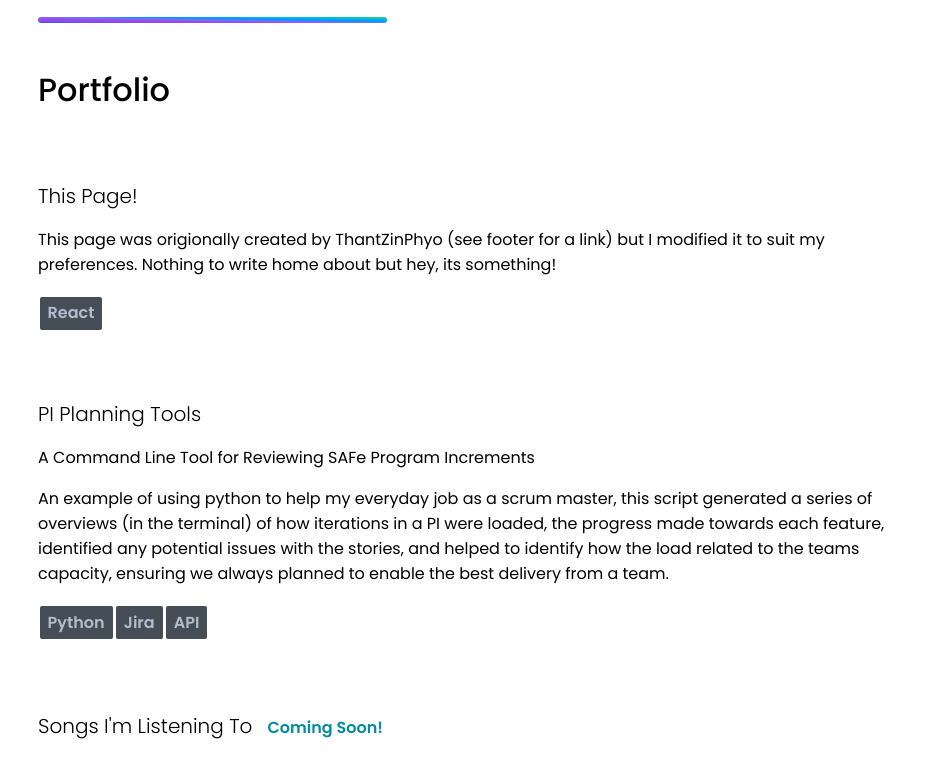
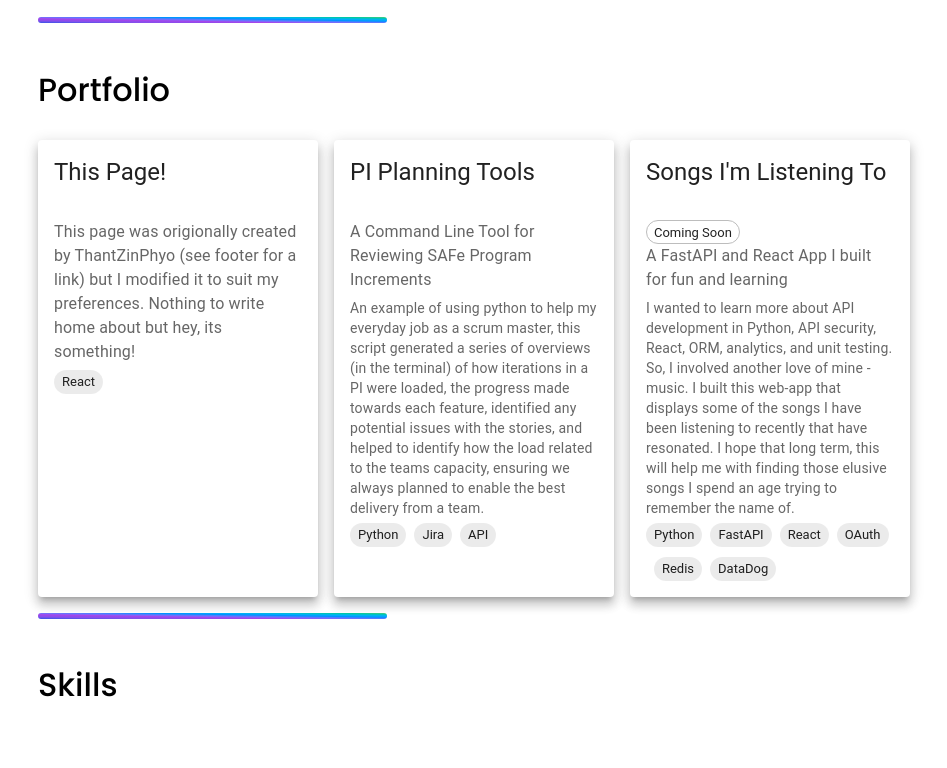
Before and after one commit to davebyrne222/davebyrne222.github.io, a React (Create React App) app: page / in a window 1280 px wide. Shown: the part 640-1408 px from the top of the page, without its empty margins (166-1113 px from the left). Built offline with nearby package versions, Linux system fonts and the light colour scheme; some icons are missing.

Commit message:
changed projects to mui cards. Still need to clean up

```diff
--- a/package.json
+++ b/package.json
@@ -4,6 +4,9 @@
   "private": true,
   "homepage": "http://davebyrne222.github.io",
   "dependencies": {
+    "@emotion/react": "^11.11.1",
+    "@emotion/styled": "^11.11.0",
+    "@mui/material": "^5.14.0",
     "@testing-library/jest-dom": "^5.16.5",
     "@testing-library/react": "^13.4.0",
     "@testing-library/user-event": "^13.5.0",
--- a/src/components/body/about/index.js
+++ b/src/components/body/about/index.js
@@ -15,7 +15,7 @@ function About() {
       </p>
 
       <h2 className="section-header">Why Change to Software Development?</h2>
-      <p>
+      <span>
         Three reasons:
         <ul>
           <li>
@@ -35,7 +35,7 @@ function About() {
             right time to make the change
           </li>
         </ul>
-      </p>
+      </span>
 
       <h2 className="section-header">
         How are physics, Scrum Mastering, and Software Development related?
--- a/src/components/body/projects/index.js
+++ b/src/components/body/projects/index.js
@@ -1,19 +1,29 @@
 import React from "react";
 import Separator from "../../common/separator";
 import { ProjectData } from "../../data/projects";
-import ProjectCard from "./project-card";
+// import ProjectCard from "./project-card";
+import ActionAreaCard from "./project-card";
+import Grid from "@mui/material/Unstable_Grid2";
 import "./projects.css";
+import Paper from "@mui/material/Paper";
+import Box from "@mui/material/Box";
+import { styled } from "@mui/material/styles";
+
 function Projects() {
   const data = ProjectData;
   return (
     <div className="projects">
       <Separator />
       <h1 className="section-title">Portfolio</h1>
-      <>
-        {data.map((project, idx) => {
-          return <ProjectCard project={project} key={idx} />;
+      <Grid container spacing={2} alignItems={"stretch"}>
+        {data.map((project) => {
+          return (
+            <Grid xs={4} key={project.id}>
+              <ActionAreaCard project={project} key={project.id} />
+            </Grid>
+          );
         })}
-      </>
+      </Grid>
     </div>
   );
 }
--- a/src/components/body/projects/project-card.js
+++ b/src/components/body/projects/project-card.js
@@ -1,5 +1,53 @@
 import React from "react";
 import "./project-card.css";
+
+// -----------------------------------
+import Card from "@mui/material/Card";
+import CardContent from "@mui/material/CardContent";
+import CardMedia from "@mui/material/CardMedia";
+import Typography from "@mui/material/Typography";
+import Link from "@mui/material/Link";
+import { CardActionArea, CardHeader } from "@mui/material";
+import Chip from "@mui/material/Chip";
+import Stack from "@mui/material/Stack";
+
+export default function ActionAreaCard({ project }) {
+  return (
+    <Card sx={{ maxWidth: 345, height: "100%" }} raised={true}>
+      <CardActionArea
+        href={project.live ? project.github : null}
+        disabled={!project.live}
+        target="_blank"
+      >
+        <CardHeader title={project.title} />
+        <CardContent>
+          {project.live ? (
+            ""
+          ) : (
+            <Chip label="Coming Soon" size="small" variant="outlined" />
+          )}
+          <Typography gutterBottom variant="body1" color="text.secondary">
+            {project.tagline}
+          </Typography>
+          <Typography gutterBottom variant="body2" color="text.secondary">
+            {project.about}
+          </Typography>
+          <Stack
+            direction="row"
+            spacing={1}
+            sx={{ flexWrap: "wrap", rowGap: "10px" }}
+          >
+            {project.tags.map((tag, idx) => {
+              return <Chip label={tag} size="small" key={idx} />;
+            })}
+          </Stack>
+        </CardContent>
+      </CardActionArea>
+    </Card>
+  );
+}
+// -----------------------------------
+
 function ProjectCard({ project }) {
   return (
     <a
@@ -32,4 +80,4 @@ function ProjectCard({ project }) {
   );
 }
 
-export default ProjectCard;
+// export default ProjectCard;
```
Also changed, not shown: 1 other file (tests, documents, lock files or other folders).
